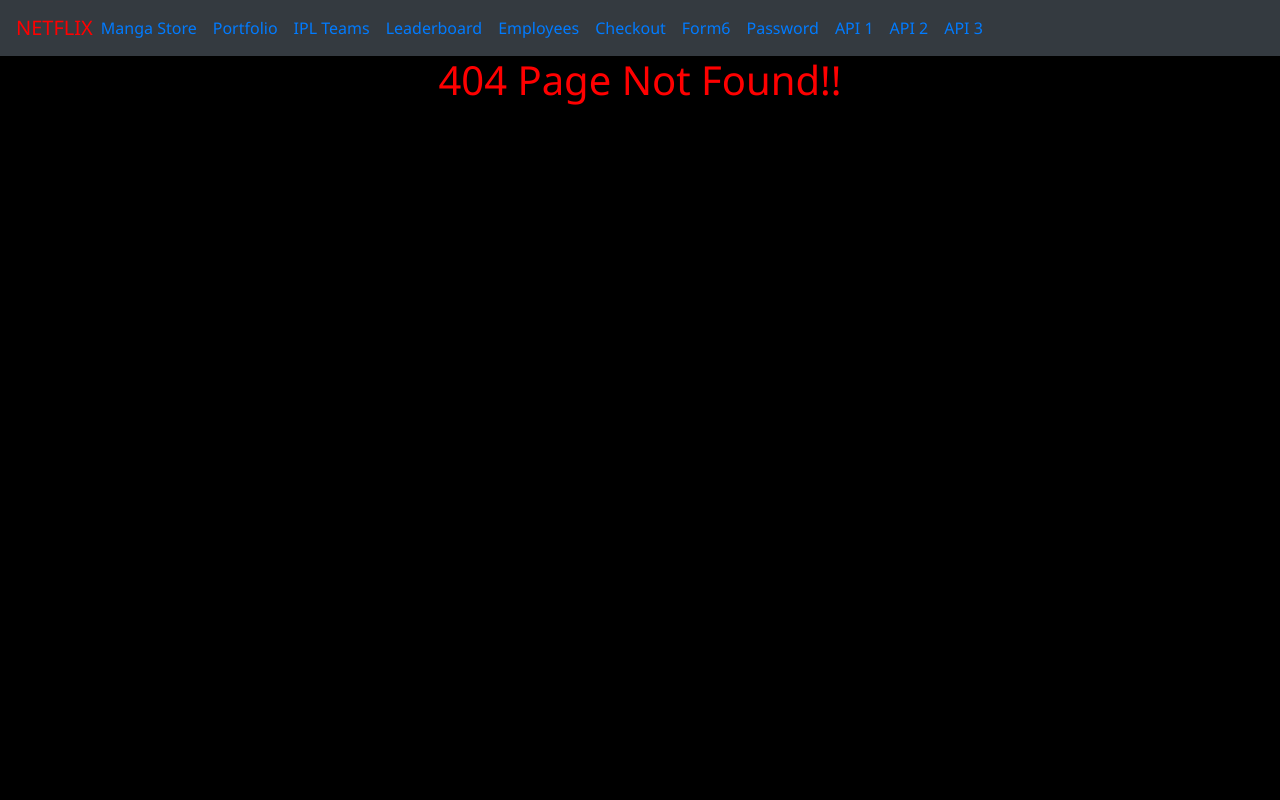
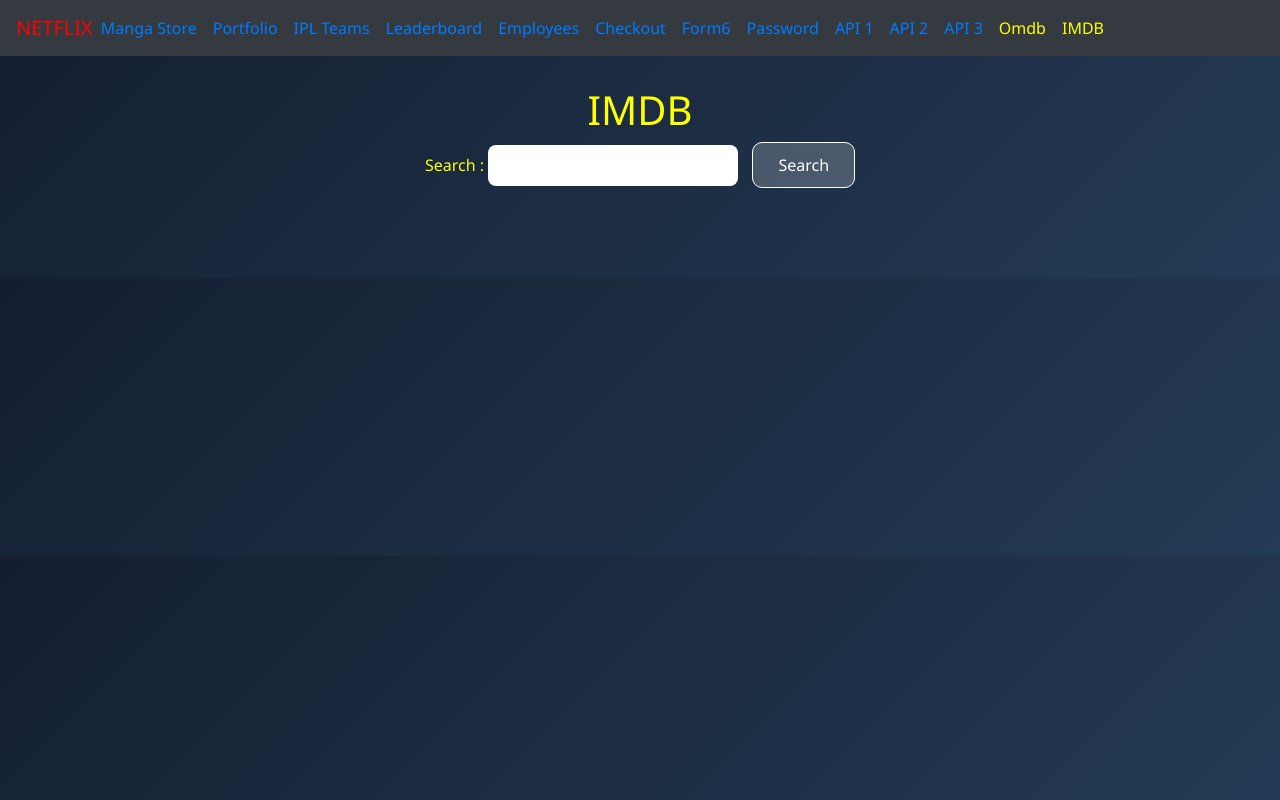
Before and after one commit to Mihirr13/Internship-Project, a React (Vite) app in the folder Frontend/learning2026/: page /imdb in a window 1280 px wide. Before the commit this address had no page. Built offline with nearby package versions, Linux system fonts and the light colour scheme.

Commit message:
18/2 task

```diff
--- a/Frontend/learning2026/src/App.jsx
+++ b/Frontend/learning2026/src/App.jsx
@@ -46,6 +46,9 @@
 import { ApiDemo1 } from './component/Api/ApiDemo1';
 import { ApiDemo2 } from './component/Api/ApiDemo2';
 import { ApiDemo3 } from './component/Api/ApiDemo3';
+import { ApiOmdb } from './component/Api/ApiOmdb';
+import { Imdb } from './component/Api/Imdb';
+import { MovieDetails } from './component/Api/MovieDetails';
 
 function App() {
   return (
@@ -90,6 +93,11 @@
               <Route path="/apidemo1" element={<ApiDemo1/>}/>
               <Route path="/apidemo2" element={<ApiDemo2/>}/>
               <Route path="/apidemo3" element={<ApiDemo3/>}/>
+              <Route path="/omdb" element={<ApiOmdb/>}/>
+              <Route path="/imdb" element={<Imdb/>}/>
+              <Route path="/movied/:name" element={<MovieDetails/>}/>
+
+
 
             </Routes>
 
--- /dev/null
+++ b/Frontend/learning2026/src/assets/css/imdb.css
@@ -0,0 +1,70 @@
+/* Page Background */
+body {
+  background: linear-gradient(135deg, #141e30, #243b55);
+  font-family: Arial, sans-serif;
+}
+
+/* Search Section */
+.search-container {
+  text-align: center;
+  margin-top: 30px;
+}
+
+/* Glass Button */
+.glass-btn {
+  background: rgba(255, 255, 255, 0.2);
+  backdrop-filter: blur(10px);
+  -webkit-backdrop-filter: blur(10px);
+
+  color: white;
+  padding: 10px 25px;
+  border: 1px solid white;
+  border-radius: 10px;
+  cursor: pointer;
+  transition: 0.3s ease;
+  margin-left: 10px;
+}
+
+.glass-btn:hover {
+  background: rgba(255, 255, 255, 0.35);
+  transform: scale(1.05);
+}
+
+/* Input Style */
+.search-input {
+  padding: 10px;
+  border-radius: 8px;
+  border: none;
+  width: 250px;
+}
+
+/* Movie Grid */
+.movie-grid {
+  display: grid;
+  grid-template-columns: repeat(auto-fit, minmax(220px, 1fr));
+  gap: 25px;
+  padding: 40px;
+}
+
+/* Movie Card */
+.movie-card {
+  background: rgba(255, 255, 255, 0.1);
+  backdrop-filter: blur(8px);
+  color: white;
+  border-radius: 15px;
+  padding: 15px;
+  text-align: center;
+  transition: 0.3s ease;
+}
+
+.movie-card img {
+  width: 100%;
+  height: 300px;
+  object-fit: cover;
+  border-radius: 10px;
+}
+
+.movie-card:hover {
+  transform: translateY(-8px);
+  box-shadow: 0 10px 25px rgba(0, 0, 0, 0.5);
+}
--- /dev/null
+++ b/Frontend/learning2026/src/assets/css/moviedetail.css
@@ -0,0 +1,9 @@
+.detail{
+    text-align: center;
+    color: skyblue;
+}
+.detail img{
+    height: 200px;
+    width: auto;
+    align-items: center;
+}
--- a/Frontend/learning2026/src/component/Api/ApiDemo2.jsx
+++ b/Frontend/learning2026/src/component/Api/ApiDemo2.jsx
@@ -55,7 +55,7 @@
                 {/* printing dimentions width height and depth */}
                 <td>
                   {user.dimensions.width}x {user.dimensions.height}x{" "}
-                  {user.dimensions.depth}x{" "}
+                  {user.dimensions.depth}{" "}
                 </td>
                 {/* printing review (array inside array) */}
                 <td>
--- /dev/null
+++ b/Frontend/learning2026/src/component/Api/ApiOmdb.jsx
@@ -0,0 +1,77 @@
+import axios from "axios";
+import React, { useState } from "react";
+
+export const ApiOmdb = () => {
+  const [Movies, setMovies] = useState([]);
+  const [search, setsearch] = useState("");
+
+  const getMovie = async () => {
+    const res = await axios.get(
+      `https://www.omdbapi.com/?apikey=ea497023&s=${search}`,
+    );
+    console.log(res);
+    console.log(res.data);
+    setMovies(res.data.Search || []);
+  };
+  const searchhandle = (event) => {
+    setsearch(event.target.value);
+  };
+
+  return (
+    <div style={{ textAlign: "center", color: "skyblue" }}>
+      <h1>OMDB search</h1>
+      <label>Search : </label>{" "}
+      <input
+        type="text"
+        onChange={(event) => {
+          searchhandle(event);
+        }}
+      ></input>{" "}
+      <button
+        onClick={() => {
+          getMovie();
+        }}
+        style={{
+          background: "linear-gradient(45deg, #667eea, #764ba2)",
+          color: "white",
+          padding: "10px 25px",
+          border: "none",
+          borderRadius: "30px",
+          cursor: "pointer",
+          fontSize: "16px",
+          fontWeight: "bold",
+          transition: "0.3s",
+        }}
+      >
+        Search
+      </button>
+      <table className="table table-dark">
+        <thead>
+          <th>Title</th>
+          <th>Year</th>
+          <th>imdbID</th>
+          <th>Type</th>
+          <th>Poster</th>
+        </thead>
+        <tbody>
+          {Movies.map((movie) => {
+            return (
+              <tr>
+                <td>{movie.Title}</td>
+                <td>{movie.Year}</td>
+                <td>{movie.imdbID}</td>
+                <td>{movie.Type}</td>
+                <td>
+                  <img
+                    src={movie.Poster}
+                    style={{ height: "150px", width: "auto" }}
+                  />
+                </td>
+              </tr>
+            );
+          })}
+        </tbody>
+      </table>
+    </div>
+  );
+};
--- /dev/null
+++ b/Frontend/learning2026/src/component/Api/Imdb.jsx
@@ -0,0 +1,57 @@
+import axios from "axios";
+import React, { useState } from "react";
+import "../../assets/css/imdb.css";
+import { Link } from "react-router-dom";
+
+export const Imdb = () => {
+  const [Movies, setMovies] = useState([]);
+  const [search, setsearch] = useState("");
+
+  const getMovie = async () => {
+    const res = await axios.get(
+      `https://www.omdbapi.com/?apikey=ea497023&s=${search}`,
+    );
+    console.log(res);
+    console.log(res.data);
+    setMovies(res.data.Search || []);
+  };
+  const searchhandle = (event) => {
+    setsearch(event.target.value);
+  };
+  return (
+    <div>
+        <div className="search-container">
+        <h1 style={{color:"yellow"}}>IMDB</h1>
+      <label style={{color:"yellow"}}>Search : </label>{" "}
+      <input
+        type="text" className="search-input"
+        onChange={(event) => {
+          searchhandle(event);
+        }}
+      ></input>{" "}
+      <button className="glass-btn"
+        onClick={() => {
+          getMovie();
+        }}
+      >
+        Search
+      </button>
+      </div>
+
+
+      <div className="movie-grid">
+        {
+            Movies.map((movie) => {
+              return <div className="movie-card">
+                <img src={movie.Poster} alt={movie.Title}/>
+                <h3>{movie.Title}</h3>
+                <h4>{movie.Year}</h4>
+                <h4>{movie.Type}</h4>
+              <Link to={`/movied/${movie.imdbID}`}>  <h4>{movie.imdbID}</h4></Link>
+              </div>
+            })
+        }
+      </div>
+    </div>
+  );
+};
--- /dev/null
+++ b/Frontend/learning2026/src/component/Api/MovieDetails.jsx
@@ -0,0 +1,37 @@
+import axios from "axios";
+import React, { useEffect, useState } from "react";
+import { useParams } from "react-router-dom";
+import "../../assets/css/moviedetail.css";
+
+export const MovieDetails = () => {
+  const { id } = useParams();   // get imdbID from URL
+  const [details, setDetails] = useState(null);
+
+  useEffect(() => {
+    const movieDetail = async () => {
+      const res = await axios.get(
+        `https://www.omdbapi.com/?apikey=ea497023&i=${id}`
+      );
+      setDetails(res.data);
+    };
+
+    movieDetail();
+  }, [id]);
+
+  return (
+    <div className="detail">
+      <h1>Movie Detail</h1>
+
+      {details && (
+        <div className="detail-card">
+          <img src={details.Poster} alt={details.Title} />
+          <h2>{details.Title}</h2>
+          <p><b>Year:</b> {details.Year}</p>
+          <p><b>Genre:</b> {details.Genre}</p>
+          <p><b>Director:</b> {details.Director}</p>
+          <p><b>Plot:</b> {details.Plot}</p>
+        </div>
+      )}
+    </div>
+  );
+};
--- a/Frontend/learning2026/src/component/Navbar.jsx
+++ b/Frontend/learning2026/src/component/Navbar.jsx
@@ -183,6 +183,16 @@
                 API 3
               </Link>
               </li>
+              <li class="nav-item active">
+              <Link class="nav-link" to="/omdb" style={{color:"yellow"}}>
+                Omdb
+              </Link>
+              </li>
+              <li class="nav-item active">
+              <Link class="nav-link" to="/imdb" style={{color:"yellow"}}>
+                IMDB
+              </Link>
+              </li>
           </ul>
         </div>
       </nav>
```
